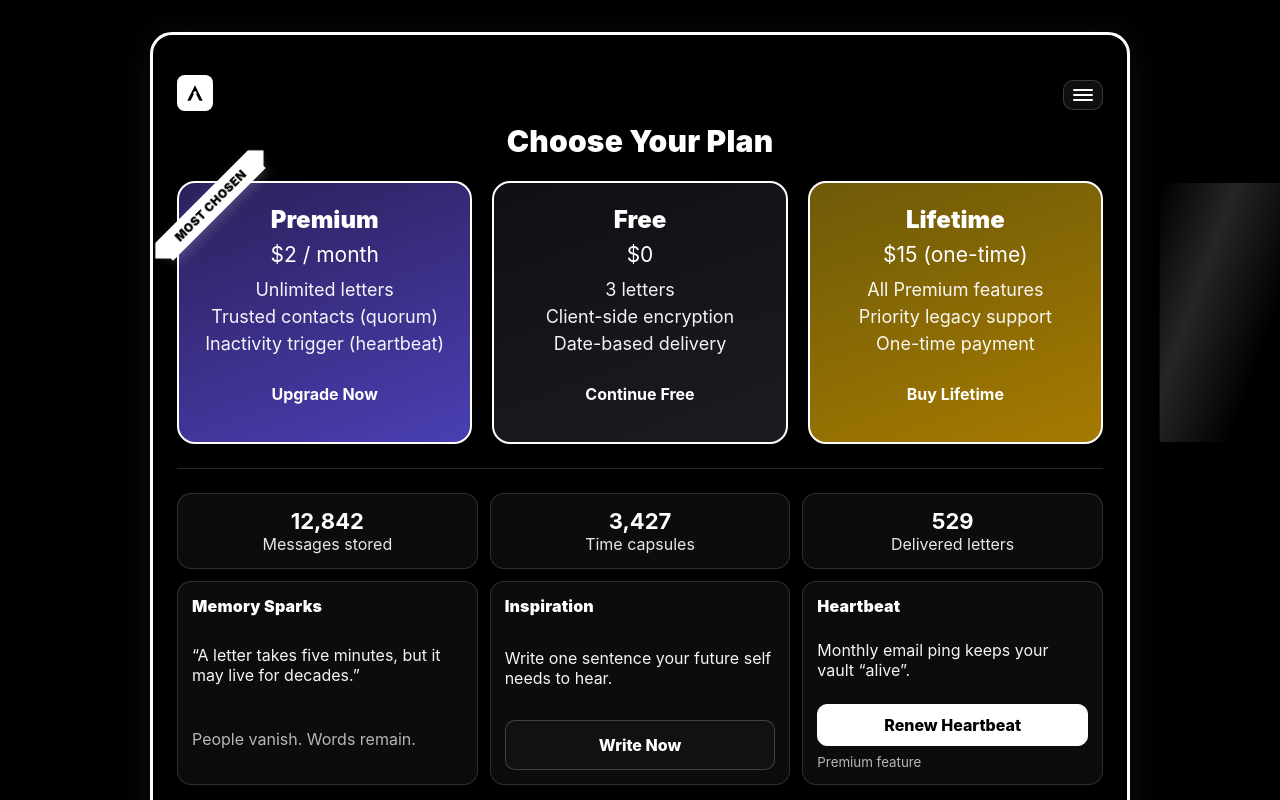
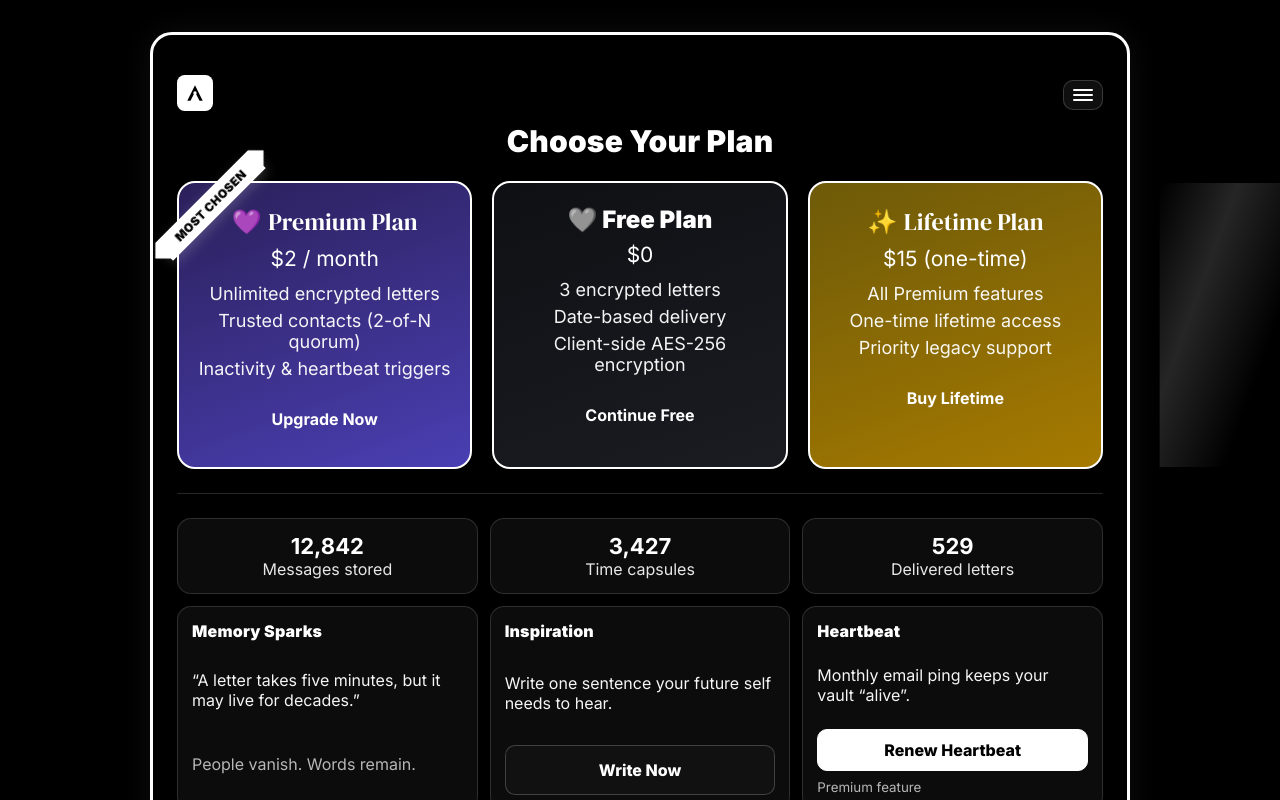
Before and after one commit to emirusmaximus/after-me-starter, a Next.js app: page /dashboard in a window 1280 px wide. Shown: the top 800 px of the page. Built offline with nearby package versions, Linux system fonts and the light colour scheme.

Commit message:
Update page.tsx

```diff
--- a/app/dashboard/page.tsx
+++ b/app/dashboard/page.tsx
@@ -65,40 +65,47 @@ export default function InverseDashboard() {
         <div className="plans">
           {/* PREMIUM */}
           <div className="card premium">
-            {/* Kurdela: daha küçük, köşeye yakın ve altı biraz dışarı taşıyor */}
+            {/* Kurdela */}
             <div className="corner-ribbon" aria-hidden="true">
               <span>Most Chosen</span>
             </div>
-            <h2>Premium</h2>
+
+            <h2 className="serif">
+              <span aria-hidden="true">💜 </span>Premium Plan
+            </h2>
             <p className="price">$2 / month</p>
             <ul>
-              <li>Unlimited letters</li>
-              <li>Trusted contacts (quorum)</li>
-              <li>Inactivity trigger (heartbeat)</li>
+              <li>Unlimited encrypted letters</li>
+              <li>Trusted contacts (2-of-N quorum)</li>
+              <li>Inactivity &amp; heartbeat triggers</li>
             </ul>
             <Link href="#" className="btn">Upgrade Now</Link>
           </div>
 
           {/* FREE */}
           <div className="card free">
-            <h2>Free</h2>
+            <h2 className="sans">
+              <span aria-hidden="true">🩶 </span>Free Plan
+            </h2>
             <p className="price">$0</p>
             <ul>
-              <li>3 letters</li>
-              <li>Client-side encryption</li>
+              <li>3 encrypted letters</li>
               <li>Date-based delivery</li>
+              <li>Client-side AES-256 encryption</li>
             </ul>
             <Link href="#" className="btn">Continue Free</Link>
           </div>
 
           {/* LIFETIME */}
           <div className="card lifetime">
-            <h2>Lifetime</h2>
+            <h2 className="serif">
+              <span aria-hidden="true">✨ </span>Lifetime Plan
+            </h2>
             <p className="price">$15 (one-time)</p>
             <ul>
               <li>All Premium features</li>
+              <li>One-time lifetime access</li>
               <li>Priority legacy support</li>
-              <li>One-time payment</li>
             </ul>
             <Link href="#" className="btn">Buy Lifetime</Link>
           </div>
@@ -215,6 +222,12 @@ export default function InverseDashboard() {
         </div>
       )}
 
+      {/* Fonts (global) */}
+      <style jsx global>{`
+        @import url('https://fonts.googleapis.com/css2?family=DM+Serif+Display:ital@0;1&family=Inter:wght@400;700;800;900&display=swap');
+        html, body, * { font-family: Inter, -apple-system, BlinkMacSystemFont, Segoe UI, Roboto, Helvetica, Arial, "Apple Color Emoji","Segoe UI Emoji","Segoe UI Symbol", sans-serif; }
+      `}</style>
+
       <style jsx>{`
         .wrap{
           min-height:100vh; background:#000; color:#fff;
@@ -246,7 +259,6 @@ export default function InverseDashboard() {
           display:flex; flex-direction:column; align-items:stretch; gap:8px;
           box-shadow:0 10px 26px rgba(255,255,255,.08);
         }
-        /* Link ve button için eşitleme */
         .menu-item{
           all: unset; /* reset */
           display:block; width:100%; height:44px; line-height:44px; text-align:center;
@@ -268,7 +280,11 @@ export default function InverseDashboard() {
         }
         .card:hover{ transform:translateY(-6px); box-shadow:0 10px 26px rgba(255,255,255,.12); border-color:#eaeaea; filter:saturate(1.04) }
 
-        .card h2{ font-size:24px; font-weight:900; margin:0 0 8px }
+        /* Başlık fontları */
+        .serif{ font-family: "DM Serif Display", serif; font-weight:400; }
+        .sans{ font-family: Inter, system-ui, sans-serif; font-weight:900; }
+
+        .card h2{ font-size:24px; margin:0 0 8px }
         .price{ font-size:21px; margin:0 0 12px }
         ul{ list-style:none; margin:0 0 18px; padding:0; display:grid; gap:6px }
         li{ font-size:18px; opacity:.95 }
@@ -290,11 +306,11 @@ export default function InverseDashboard() {
         }
         @keyframes shimmer{ 0%{transform:translateX(-120%)} 60%{transform:translateX(120%)} 100%{transform:translateX(120%)} }
 
-        /* KURDELE (ribbon) — küçültüldü, köşeye alındı, altı biraz dışarı taşıyor */
+        /* KURDELE (ribbon) — köşe ve hafif taşma */
         .corner-ribbon{
           position:absolute;
-          top:10px;            /* köşeye yaklaştırıldı */
-          left:-34px;          /* daha dışarı taşsın */
+          top:10px;
+          left:-34px;
           z-index:3;
           transform:rotate(-45deg);
           pointer-events:none;
@@ -303,12 +319,11 @@ export default function InverseDashboard() {
           display:inline-block;
           background:#ffffff; color:#000;
           font-weight:900; text-transform:uppercase; letter-spacing:.35px;
-          font-size:12px;               /* daha küçük */
-          padding:5px 18px;             /* bant uzun, alt taraf dışarı taşar */
+          font-size:12px;
+          padding:5px 18px;
           box-shadow:0 4px 12px rgba(255,255,255,.18);
           position:relative;
         }
-        /* Üçgen uçlar */
         .corner-ribbon > span::before,
         .corner-ribbon > span::after{
           content:"";
@@ -362,7 +377,7 @@ export default function InverseDashboard() {
           .outer{ padding:28px 16px }
           .kpis{ grid-template-columns:1fr }
           .tri{ grid-template-columns:1fr }
-          .corner-ribbon{ left:-38px; top:8px; } /* mobilde de köşeye yakın ve dışarı taşsın */
+          .corner-ribbon{ left:-38px; top:8px; }
         }
       `}</style>
     </main>
```
